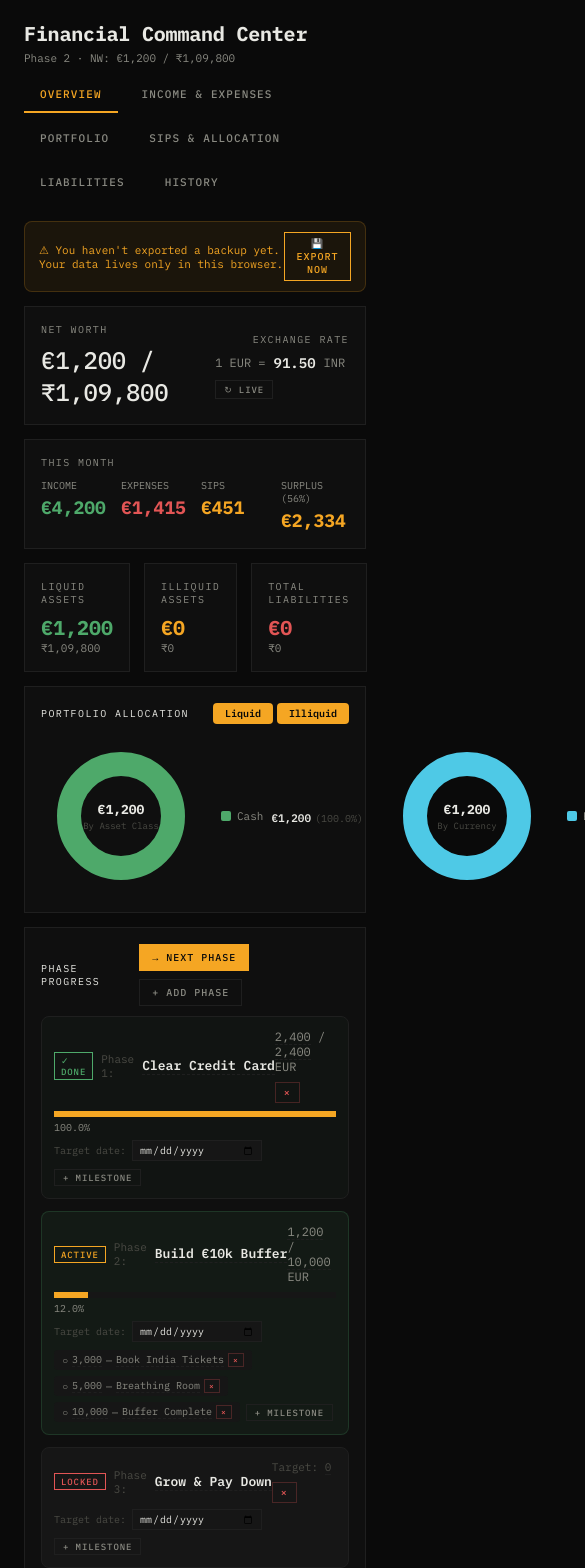
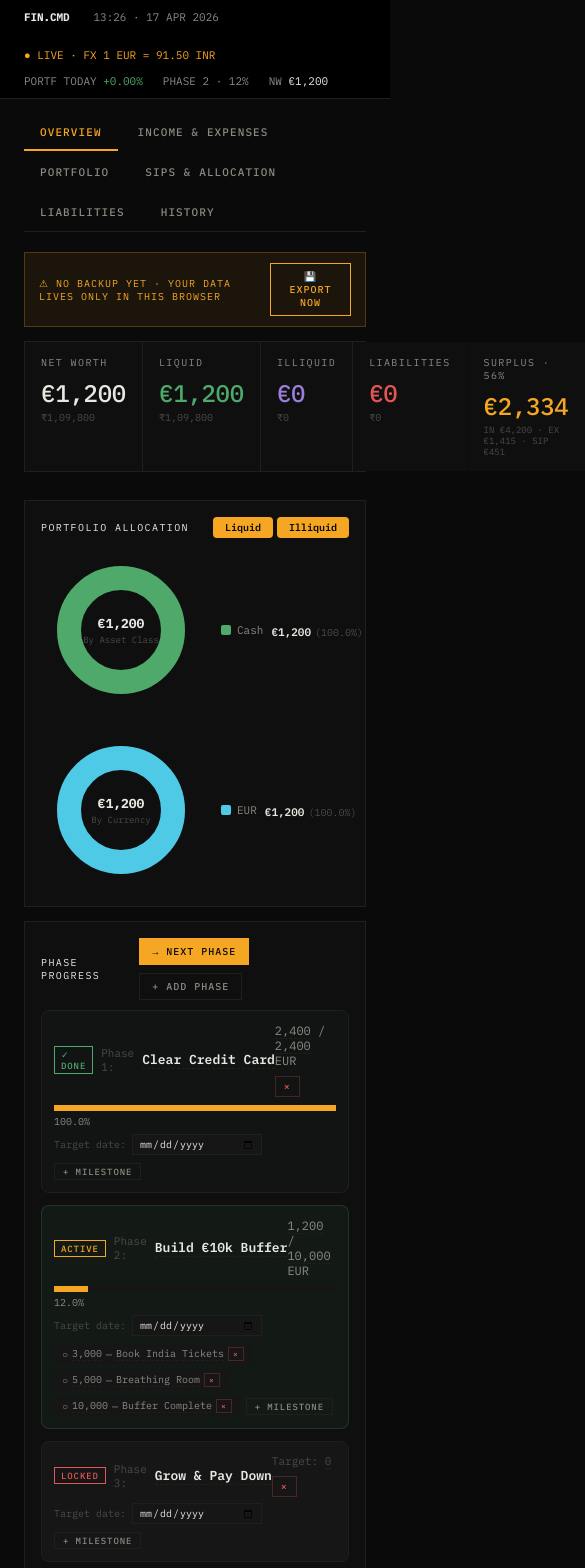
Before and after one commit to 0xSimba24/personal-finance-dashbaord, a React (Vite) app: page / in a window 390 px wide. Shown: the top 1568 px of the page, 585 px wide, since content can reach past the window. Built offline with nearby package versions, Linux system fonts and the light colour scheme.

Commit message:
Layout: top strip, KPI strip, two-column grid, bottom action bar

```diff
--- a/index.html
+++ b/index.html
@@ -10,6 +10,9 @@
     <style>
       * { margin: 0; padding: 0; box-sizing: border-box; }
       body { background: #0a0a0a; font-feature-settings: "tnum" on, "zero" on; }
+      @media (max-width: 1100px) {
+        .overview-grid { grid-template-columns: 1fr !important; }
+      }
     </style>
   </head>
   <body>
--- a/src/App.jsx
+++ b/src/App.jsx
@@ -659,47 +659,49 @@ export default function App() {
 
     return (
     <div style={{ display: "flex", flexDirection: "column", gap: "14px" }}>
-      {showBackupWarning && <div style={{ padding: "10px 14px", borderRadius: "8px", background: `${colors.yellow}12`, border: `1px solid ${colors.yellow}30`, display: "flex", justifyContent: "space-between", alignItems: "center" }}>
-        <span style={{ fontSize: "11px", color: colors.yellow }}>
-          {daysSinceExport === null ? "⚠ You haven't exported a backup yet." : `⚠ Last backup was ${daysSinceExport} days ago.`} Your data lives only in this browser.
+      {showBackupWarning && <div style={{ padding: "10px 14px", background: `${colors.accent}12`, border: `1px solid ${colors.accent}40`, display: "flex", justifyContent: "space-between", alignItems: "center" }}>
+        <span style={{ fontSize: "10px", color: colors.accent, letterSpacing: "0.1em", textTransform: "uppercase", fontFamily: "'IBM Plex Mono', monospace" }}>
+          ⚠ {daysSinceExport === null ? "No backup yet" : `Last backup was ${daysSinceExport} days ago`} · Your data lives only in this browser
         </span>
-        <button style={{ ...s.btnOutline, borderColor: colors.yellow, color: colors.yellow, padding: "4px 10px", fontSize: "10px" }} onClick={exportData}>💾 Export Now</button>
+        <button style={{ ...s.btnOutline, borderColor: colors.accent, color: colors.accent }} onClick={exportData}>💾 EXPORT NOW</button>
       </div>}
-      <div style={s.card}>
-        <div style={s.flex}>
-          <div><div style={s.h3}>Net Worth</div><div style={s.bigNum}>{fmtBoth(calc.netWorth, rate)}</div></div>
-          <div style={{ textAlign: "right" }}>
-            <div style={s.h3}>Exchange Rate</div>
-            <div style={s.flexG}>
-              <span style={{ fontSize: "12px", color: colors.textDim }}>1 EUR =</span>
-              <span style={{ fontSize: "14px", fontWeight: 600 }}>{data.settings.eurToInr?.toFixed(2) || "—"}</span>
-              <span style={{ fontSize: "12px", color: colors.textDim }}>INR</span>
-              <button style={{ ...s.btnOutline, padding: "3px 8px", fontSize: "9px" }} onClick={async () => {
-                const rates = await fetchExchangeRates();
-                if (rates.eurToInr) update("settings", { ...data.settings, eurToInr: rates.eurToInr, eurToUsd: rates.eurToUsd || data.settings.eurToUsd });
-              }}>↻ Live</button>
-            </div>
-          </div>
+
+      {/* KPI STRIP */}
+      <div style={{ display: "grid", gridTemplateColumns: "repeat(5, 1fr)", gap: "1px", background: colors.border, border: `1px solid ${colors.border}` }}>
+        <div style={{ background: colors.card, padding: "14px 16px" }}>
+          <div style={s.h3}>Net Worth</div>
+          <div style={s.bigNum}>{fmt(calc.netWorth)}</div>
+          <div style={{ fontSize: "10px", color: colors.textMuted, marginTop: "2px" }}>{fmt(calc.netWorth * rate, "INR")}</div>
+        </div>
+        <div style={{ background: colors.card, padding: "14px 16px" }}>
+          <div style={s.h3}>Liquid</div>
+          <div style={{ ...s.bigNum, color: colors.green }}>{fmt(calc.liquidNW)}</div>
+          <div style={{ fontSize: "10px", color: colors.textMuted, marginTop: "2px" }}>{fmt(calc.liquidNW * rate, "INR")}</div>
+        </div>
+        <div style={{ background: colors.card, padding: "14px 16px" }}>
+          <div style={s.h3}>Illiquid</div>
+          <div style={{ ...s.bigNum, color: colors.violet }}>{fmt(calc.illiquidNW)}</div>
+          <div style={{ fontSize: "10px", color: colors.textMuted, marginTop: "2px" }}>{fmt(calc.illiquidNW * rate, "INR")}</div>
+        </div>
+        <div style={{ background: colors.card, padding: "14px 16px" }}>
+          <div style={s.h3}>Liabilities</div>
+          <div style={{ ...s.bigNum, color: colors.red }}>{fmt(calc.totalLiabEur)}</div>
+          <div style={{ fontSize: "10px", color: colors.textMuted, marginTop: "2px" }}>{fmt(calc.totalLiabEur * rate, "INR")}</div>
+        </div>
+        <div style={{ background: colors.card, padding: "14px 16px" }}>
+          <div style={s.h3}>Surplus · {calc.totalIncomeEur > 0 ? ((calc.surplus / calc.totalIncomeEur) * 100).toFixed(0) : 0}%</div>
+          <div style={{ ...s.bigNum, color: colors.accent }}>{fmt(calc.surplus)}</div>
+          <div style={{ fontSize: "9px", color: colors.textMuted, marginTop: "2px", fontFamily: "'IBM Plex Mono', monospace" }}>IN {fmt(calc.totalIncomeEur)} · EX {fmt(calc.totalFixedEur)} · SIP {fmt(calc.totalSipsEur)}</div>
         </div>
       </div>
-      {/* Monthly Summary */}
-      <div style={s.card}>
-        <div style={s.h3}>This Month</div>
-        <div style={{ display: "grid", gridTemplateColumns: "repeat(4, 1fr)", gap: "12px", marginTop: "10px" }}>
-          <div><div style={{ fontSize: "10px", color: colors.textDim, textTransform: "uppercase" }}>Income</div><div style={{ fontSize: "18px", fontWeight: 700, color: colors.green, marginTop: "4px" }}>{fmt(calc.totalIncomeEur)}</div></div>
-          <div><div style={{ fontSize: "10px", color: colors.textDim, textTransform: "uppercase" }}>Expenses</div><div style={{ fontSize: "18px", fontWeight: 700, color: colors.red, marginTop: "4px" }}>{fmt(calc.totalFixedEur)}</div></div>
-          <div><div style={{ fontSize: "10px", color: colors.textDim, textTransform: "uppercase" }}>SIPs</div><div style={{ fontSize: "18px", fontWeight: 700, color: colors.yellow, marginTop: "4px" }}>{fmt(calc.totalSipsEur)}</div></div>
-          <div><div style={{ fontSize: "10px", color: colors.textDim, textTransform: "uppercase" }}>Surplus ({calc.totalIncomeEur > 0 ? ((calc.surplus / calc.totalIncomeEur) * 100).toFixed(0) : 0}%)</div><div style={{ fontSize: "18px", fontWeight: 700, color: colors.accent, marginTop: "4px" }}>{fmt(calc.surplus)}</div></div>
-        </div>
-      </div>
-      {(data.priceHistory || []).length >= 2 && <div style={s.card}>
-        <PortfolioChart history={(data.priceHistory || []).map(h => ({ date: h.date, value: h.netWorth || 0 }))} title="Net Worth" height={160} />
-      </div>}
-      <div style={s.grid3}>
-        <div style={s.card}><div style={s.h3}>Liquid Assets</div><div style={{ fontSize: "20px", fontWeight: 700, color: colors.green }}>{fmt(calc.liquidNW)}</div><div style={{ fontSize: "11px", color: colors.textDim }}>{fmt(calc.liquidNW * rate, "INR")}</div></div>
-        <div style={s.card}><div style={s.h3}>Illiquid Assets</div><div style={{ fontSize: "20px", fontWeight: 700, color: colors.yellow }}>{fmt(calc.illiquidNW)}</div><div style={{ fontSize: "11px", color: colors.textDim }}>{fmt(calc.illiquidNW * rate, "INR")}</div></div>
-        <div style={s.card}><div style={s.h3}>Total Liabilities</div><div style={{ fontSize: "20px", fontWeight: 700, color: colors.red }}>{fmt(calc.totalLiabEur)}</div><div style={{ fontSize: "11px", color: colors.textDim }}>{fmt(calc.totalLiabEur * rate, "INR")}</div></div>
-      </div>
+
+      {/* TWO-COLUMN GRID */}
+      <div style={{ display: "grid", gridTemplateColumns: "minmax(0, 1fr) minmax(280px, 380px)", gap: "14px" }} className="overview-grid">
+        <div style={{ display: "flex", flexDirection: "column", gap: "14px", minWidth: 0 }}>
+          {/* Main column */}
+          {(data.priceHistory || []).length >= 2 && <div style={s.card}>
+            <PortfolioChart history={(data.priceHistory || []).map(h => ({ date: h.date, value: h.netWorth || 0 }))} title="Net Worth" height={200} />
+          </div>}
 
       {/* Daily Movers */}
       {(() => {
@@ -797,7 +799,10 @@ export default function App() {
           </div>
         );
       })()}
+        </div>{/* end left column */}
 
+        <div style={{ display: "flex", flexDirection: "column", gap: "14px", minWidth: 0 }}>
+          {/* Right rail */}
       <div style={s.card}>
         <div style={s.flex}>
           <div style={s.h2}>Portfolio Allocation</div>
@@ -821,7 +826,7 @@ export default function App() {
         {(() => {
           const useL = allocFilter.liquid, useI = allocFilter.illiquid;
           const pick = (v) => (useL && useI) ? v.total : useL ? v.liquid : (v.total - v.liquid);
-          return <div style={{ display: "grid", gridTemplateColumns: "1fr 1fr", gap: "24px", marginTop: "12px" }}>
+          return <div style={{ display: "flex", flexDirection: "column", gap: "20px", marginTop: "12px" }}>
             {/* Asset allocation donut */}
             <DonutChart
               title="By Asset Class"
@@ -913,6 +918,8 @@ export default function App() {
           })}
         </div>
       </div>
+        </div>{/* end right rail */}
+      </div>{/* end two-column grid */}
 
       {/* Goals Timeline */}
       <div style={s.card}>
@@ -944,23 +951,7 @@ export default function App() {
         </div>}
       </div>
 
-      <div style={{ ...s.flexG, justifyContent: "flex-end", position: "relative" }}>
-        <button style={{ ...s.btn, background: "#6366f1" }} onClick={refreshPrices} disabled={refreshing}>
-          {refreshing ? "⏳ Refreshing..." : "🔄 Refresh Prices"}
-        </button>
-        <button style={s.btn} onClick={takeSnapshot}>📸 Save Snapshot</button>
-        <div style={{ position: "relative" }}>
-          <button style={s.btnOutline} onClick={() => setShowSettingsMenu(!showSettingsMenu)}>⚙ Settings ▾</button>
-          {showSettingsMenu && <div style={{ position: "absolute", top: "100%", right: 0, marginTop: "4px", background: colors.card, border: `1px solid ${colors.border}`, borderRadius: "6px", padding: "4px", zIndex: 10, display: "flex", flexDirection: "column", gap: "2px", minWidth: "180px", boxShadow: "0 4px 12px rgba(0,0,0,0.3)" }}>
-            <button style={{ ...s.btnOutline, textAlign: "left", borderColor: "transparent" }} onClick={() => { setShowPriceSetup(!showPriceSetup); setShowSettingsMenu(false); }}>⚙ Price Feed Setup</button>
-            <button style={{ ...s.btnOutline, textAlign: "left", borderColor: "transparent" }} onClick={() => { exportData(); setShowSettingsMenu(false); }}>💾 Export Data</button>
-            <button style={{ ...s.btnOutline, textAlign: "left", borderColor: "transparent" }} onClick={() => { importData(); setShowSettingsMenu(false); }}>📂 Import Data</button>
-            <div style={{ borderTop: `1px solid ${colors.border}`, margin: "4px 0" }} />
-            <button style={{ ...s.btnDanger, textAlign: "left", background: "transparent", border: "none" }} onClick={() => { if (confirm("Reset all data?")) save(defaultData); setShowSettingsMenu(false); }}>Reset All Data</button>
-          </div>}
-        </div>
-      </div>
-      {refreshMsg && <div style={{ padding: "8px 14px", borderRadius: "6px", background: `${colors.accent}15`, border: `1px solid ${colors.accent}30`, fontSize: "11px", color: colors.accent }}>{refreshMsg}</div>}
+      {refreshMsg && <div style={{ padding: "8px 14px", background: `${colors.accent}15`, border: `1px solid ${colors.accent}30`, fontSize: "11px", color: colors.accent, letterSpacing: "0.05em" }}>{refreshMsg}</div>}
 
       {showPriceSetup && <div style={s.card}>
         <div style={s.h2}>Price Feed Setup</div>
@@ -1445,18 +1436,87 @@ export default function App() {
     );
   };
 
+  const activePhaseForStrip = data.phases.find(p => p.status === "active");
+  const phaseProgressPct = activePhaseForStrip && activePhaseForStrip.target > 0 ? (activePhaseForStrip.current / activePhaseForStrip.target * 100) : 0;
+
+  // Portfolio today from daily movers
+  let portfolioTodayAmt = 0, portfolioTodayPct = 0;
+  data.crypto.forEach(c => {
+    if (c.quantity > 0 && c.dailyChangePct != null) {
+      const val = c.quantity * c.currentPrice;
+      const prevVal = val / (1 + c.dailyChangePct / 100);
+      portfolioTodayAmt += toEur(val - prevVal, "USD", rate, data.settings.eurToUsd);
+    }
+  });
+  (data.equityAccounts || []).forEach(acct => acct.stocks.forEach(st => {
+    if (st.quantity > 0 && st.dailyChangePct != null) {
+      const val = st.quantity * st.currentPrice;
+      const prevVal = val / (1 + st.dailyChangePct / 100);
+      portfolioTodayAmt += toEur(val - prevVal, st.currency, rate);
+    }
+  }));
+  data.mutualFunds.forEach(f => {
+    if (f.units > 0 && f.dailyChangePct != null) {
+      const val = f.units * f.currentPrice;
+      const prevVal = val / (1 + f.dailyChangePct / 100);
+      portfolioTodayAmt += toEur(val - prevVal, f.currency, rate);
+    }
+  });
+  portfolioTodayPct = calc.grossAssets > 0 ? (portfolioTodayAmt / (calc.grossAssets - portfolioTodayAmt)) * 100 : 0;
+
+  const now = new Date();
+  const timeStr = now.toLocaleTimeString("en-GB", { hour: "2-digit", minute: "2-digit" });
+  const dateStr = now.toLocaleDateString("en-GB", { day: "2-digit", month: "short", year: "numeric" }).toUpperCase();
+
   return (
     <div style={s.page}>
-      <div style={{ ...s.flex, marginBottom: "20px", flexWrap: "wrap", gap: "12px" }}>
-        <div><h1 style={s.h1}>Financial Command Center</h1><div style={{ fontSize: "11px", color: colors.textDim, marginTop: "4px" }}>Phase {data.settings.currentPhase} · NW: {fmtBoth(calc.netWorth, rate)}{data.settings.lastUpdated && <span> · Last saved: {new Date(data.settings.lastUpdated).toLocaleDateString("en-GB", { day: "numeric", month: "short", year: "numeric" })}</span>}</div></div>
-        <div style={s.flexG}>{tabs.map(t => <button key={t.key} style={s.tab(tab === t.key)} onClick={() => setTab(t.key)}>{t.label}</button>)}</div>
+      {/* Top Strip */}
+      <div style={{ position: "sticky", top: 0, zIndex: 100, margin: "-20px -24px 16px -24px", padding: "10px 24px", background: "#000", borderBottom: `1px solid ${colors.border}`, fontFamily: "'IBM Plex Mono', monospace", fontSize: "11px", color: colors.textDim, display: "flex", justifyContent: "space-between", alignItems: "center", flexWrap: "wrap", gap: "12px" }}>
+        <div style={{ display: "flex", gap: "24px", flexWrap: "wrap", alignItems: "center" }}>
+          <span style={{ fontWeight: 700, color: colors.text, letterSpacing: "-0.01em" }}>FIN.CMD</span>
+          <span>{timeStr} · {dateStr}</span>
+          <span style={{ color: colors.accent }}>● LIVE · FX 1 EUR = {data.settings.eurToInr?.toFixed(2)} INR</span>
+        </div>
+        <div style={{ display: "flex", gap: "20px", flexWrap: "wrap", alignItems: "center" }}>
+          <span>PORTF TODAY <span style={{ color: portfolioTodayAmt >= 0 ? colors.green : colors.red }}>{portfolioTodayAmt >= 0 ? "+" : ""}{portfolioTodayPct.toFixed(2)}%</span></span>
+          {activePhaseForStrip && <span>PHASE {activePhaseForStrip.id} · {phaseProgressPct.toFixed(0)}%</span>}
+          <span>NW <span style={{ color: colors.text }}>{fmt(calc.netWorth)}</span></span>
+        </div>
       </div>
+
+      {/* Tab Bar */}
+      <div style={{ display: "flex", borderBottom: `1px solid ${colors.border}`, marginBottom: "20px", gap: "4px", flexWrap: "wrap" }}>
+        {tabs.map(t => <button key={t.key} style={s.tab(tab === t.key)} onClick={() => setTab(t.key)}>{t.label}</button>)}
+      </div>
+
       {tab === "overview" && renderOverview()}
       {tab === "income" && renderIncome()}
       {tab === "portfolio" && renderPortfolio()}
       {tab === "invest" && renderInvest()}
       {tab === "liabilities" && renderLiabilities()}
       {tab === "history" && renderHistory()}
+
+      {/* Bottom Action Bar */}
+      <div style={{ marginTop: "40px", padding: "12px 0", borderTop: `1px solid ${colors.border}`, display: "flex", justifyContent: "space-between", alignItems: "center", fontFamily: "'IBM Plex Mono', monospace", fontSize: "10px", color: colors.textMuted, letterSpacing: "0.1em", textTransform: "uppercase", flexWrap: "wrap", gap: "12px" }}>
+        <div style={{ display: "flex", gap: "20px" }}>
+          <span>FX · {data.settings.eurToInr?.toFixed(2)} INR</span>
+          {data.settings.lastUpdated && <span>LAST SAVED · {new Date(data.settings.lastUpdated).toLocaleDateString("en-GB", { day: "2-digit", month: "short" }).toUpperCase()}</span>}
+        </div>
+        <div style={{ position: "relative", display: "flex", gap: "8px" }}>
+          <button style={{ ...s.btn, padding: "6px 12px" }} onClick={refreshPrices} disabled={refreshing}>{refreshing ? "⏳ REFRESHING..." : "↻ REFRESH"}</button>
+          <button style={s.btnOutline} onClick={takeSnapshot}>📸 SNAPSHOT</button>
+          <div style={{ position: "relative" }}>
+            <button style={s.btnOutline} onClick={() => setShowSettingsMenu(!showSettingsMenu)}>⚙ SETTINGS ▾</button>
+            {showSettingsMenu && <div style={{ position: "absolute", bottom: "100%", right: 0, marginBottom: "4px", background: colors.card, border: `1px solid ${colors.border}`, padding: "4px", zIndex: 10, display: "flex", flexDirection: "column", gap: "2px", minWidth: "180px" }}>
+              <button style={{ ...s.btnOutline, textAlign: "left", border: "none", padding: "6px 10px" }} onClick={() => { setShowPriceSetup(!showPriceSetup); setShowSettingsMenu(false); }}>⚙ PRICE FEED SETUP</button>
+              <button style={{ ...s.btnOutline, textAlign: "left", border: "none", padding: "6px 10px" }} onClick={() => { exportData(); setShowSettingsMenu(false); }}>💾 EXPORT DATA</button>
+              <button style={{ ...s.btnOutline, textAlign: "left", border: "none", padding: "6px 10px" }} onClick={() => { importData(); setShowSettingsMenu(false); }}>📂 IMPORT DATA</button>
+              <div style={{ borderTop: `1px solid ${colors.border}`, margin: "4px 0" }} />
+              <button style={{ ...s.btnDanger, textAlign: "left", border: "none", padding: "6px 10px", background: "transparent" }} onClick={() => { if (confirm("Reset all data?")) save(defaultData); setShowSettingsMenu(false); }}>RESET ALL DATA</button>
+            </div>}
+          </div>
+        </div>
+      </div>
     </div>
   );
 }
```
